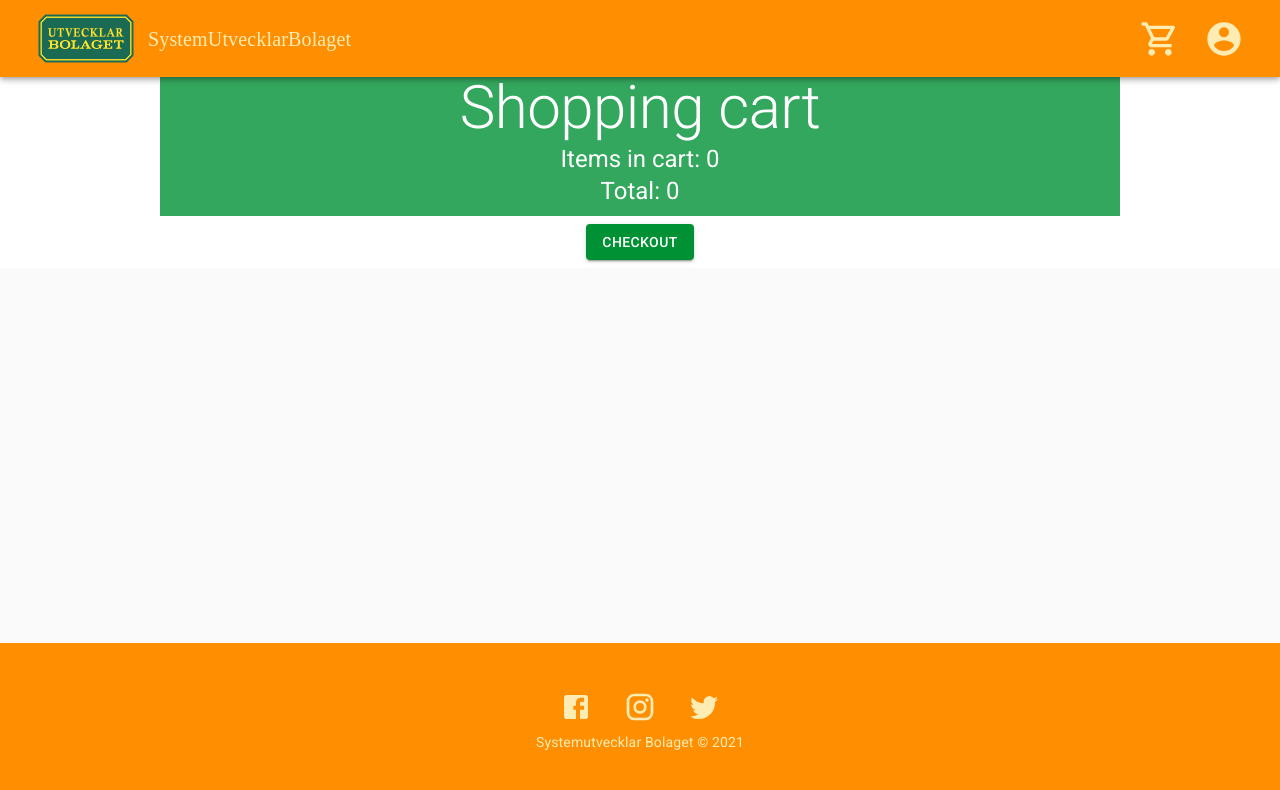
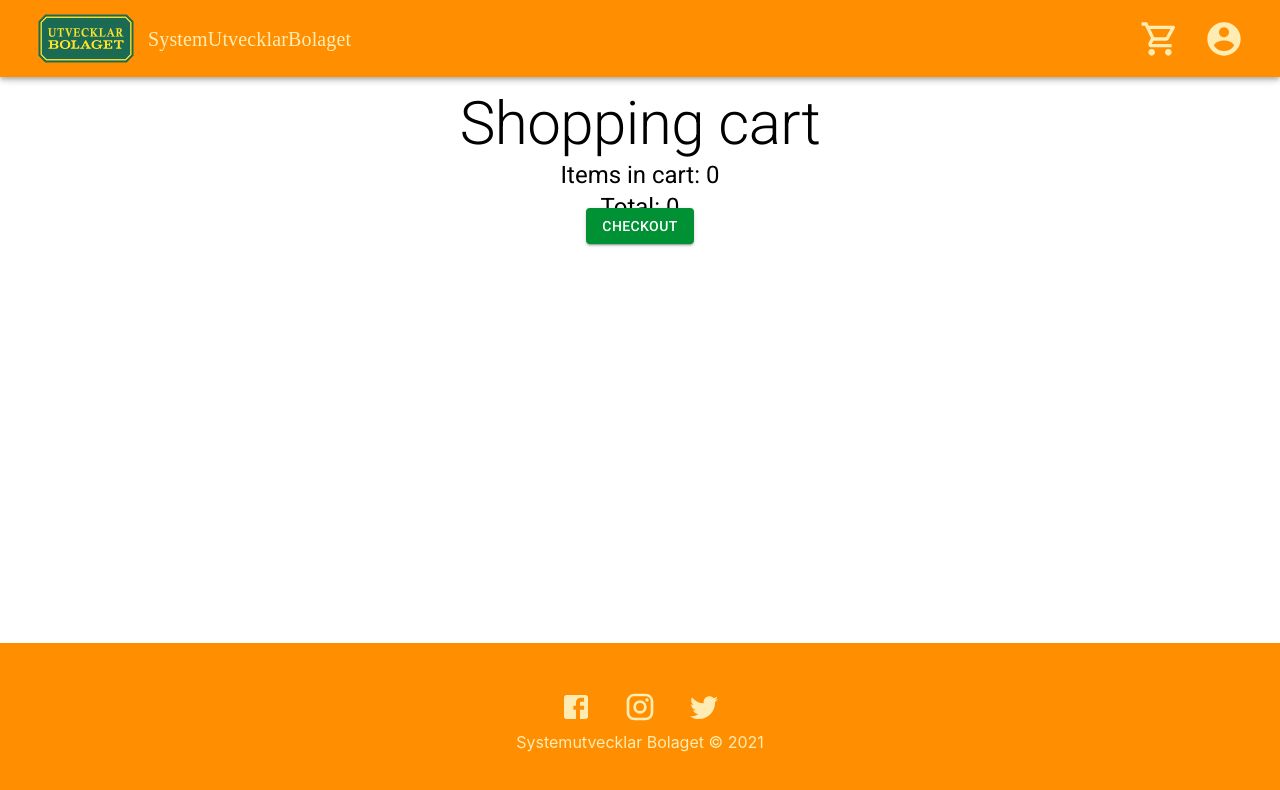
Before and after one commit to JonathanMarkert/systemutvecklarbolaget, a React (Create React App) app: page /cart in a window 1280 px wide. Shown: the top 790 px of the page. Built offline with nearby package versions, Linux system fonts and the light colour scheme.

Commit message:
#68 changed layout in ShoppingCart

```diff
--- a/src/pages/ShoppingCart.tsx
+++ b/src/pages/ShoppingCart.tsx
@@ -1,7 +1,7 @@
-import { Box, Typography } from "@material-ui/core";
+import { Grid, Typography } from "@material-ui/core";
 import Button from "@material-ui/core/Button";
 import Container from "@material-ui/core/Container";
-import CssBaseline from "@material-ui/core/CssBaseline";
+
 import { makeStyles } from "@material-ui/core/styles";
 import React, { useContext, useState } from "react";
 import CheckoutForm from "../components/CheckoutForm";
@@ -9,24 +9,27 @@ import { CartContext } from "../components/context/CartContext";
 import SlipCard from "../components/SlipCard";
 
 const useStyles = makeStyles((theme) => ({
-  icon: {
-    marginRight: theme.spacing(2),
+  gridContainerStyle: {
+    paddingTop: theme.spacing(3),
+    display: "flex",
   },
-  background: {
-    backgroundColor: "white",
+  topGrid: {
+    display: "flex",
+    flexDirection: "column",
+    justifyContent: "center",
+    alignItems: "center",
   },
-  welcomeToShoppingCart: {
-    backgroundColor: theme.palette.secondary.light,
+  bottomGrid: {
+    paddingTop: "1rem",
+    display: "flex",
+    flexDirection: "column",
+    justifyContent: "center",
+    alignItems: "center",
+  },
+  formStyle: {
+    display: "flex",
+    flexWrap: "wrap",
     textAlign: "center",
-    color: "white",
-    marginBottom: 0,
-    padding: "0.5rem",
-  },
-  wrapper: {
-    textAlign: "center",
-    color: "white",
-    marginBottom: 0,
-    padding: "0.5rem",
   },
 }));
 
@@ -40,20 +43,20 @@ export default function ShoppingCart() {
   );
 
   return (
-    <React.Fragment>
-      <CssBaseline />
-      <Box className={classes.background}>
-        <Container className={classes.welcomeToShoppingCart} maxWidth="md">
+    <Container>
+      <Grid container className={classes.gridContainerStyle}>
+        <Grid item xs={12} className={classes.topGrid}>
           <Typography variant="h2">Shopping cart</Typography>
           <Typography variant="h5">Items in cart: {totalItems}</Typography>
           <Typography variant="h5">Total: {totalCartPrice()}</Typography>
-        </Container>
-        <Container className={classes.wrapper} maxWidth="md">
-          <Container maxWidth="md">
+        </Grid>
+      </Grid>
+      <Grid container spacing={2}>
         {cart.map((product) => (
           <SlipCard key={product.id} product={product} />
         ))}
-          </Container>
+      </Grid>
+      <Grid item className={classes.topGrid}>
         <Button
           variant="contained"
           color="secondary"
@@ -61,9 +64,10 @@ export default function ShoppingCart() {
         >
           CheckOut
         </Button>
+        <Container className={classes.formStyle}>
           {showForm && <CheckoutForm />}
         </Container>
-      </Box>
-    </React.Fragment>
+      </Grid>
+    </Container>
   );
 }
```
Lines whose indentation alone changed are shown as unchanged.
